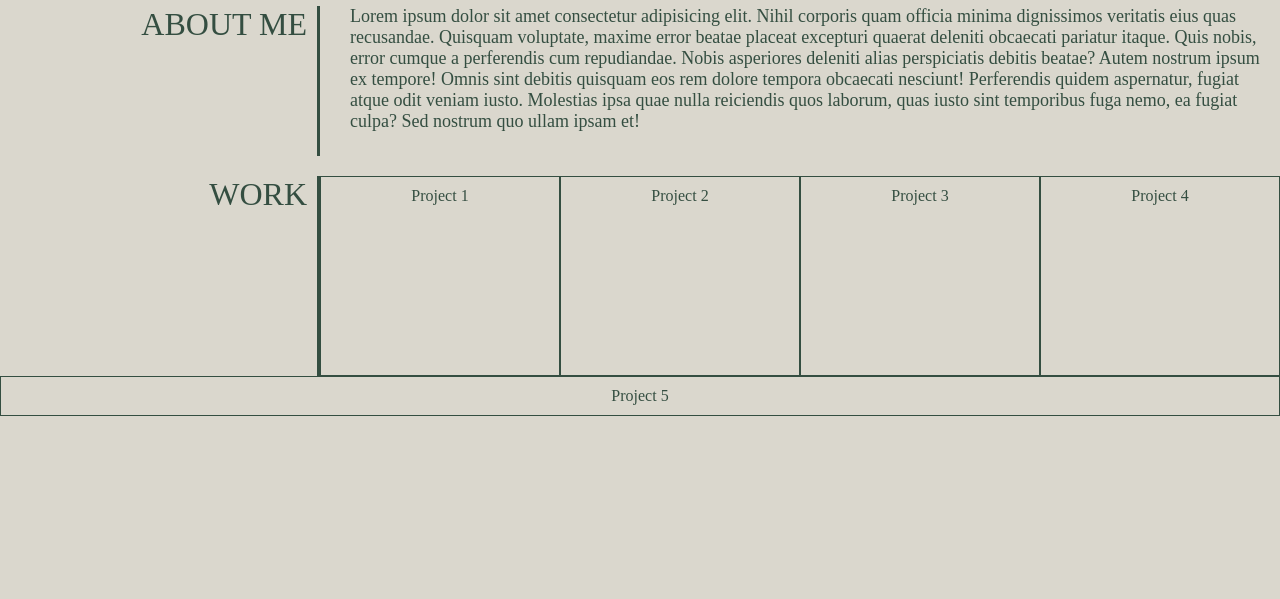
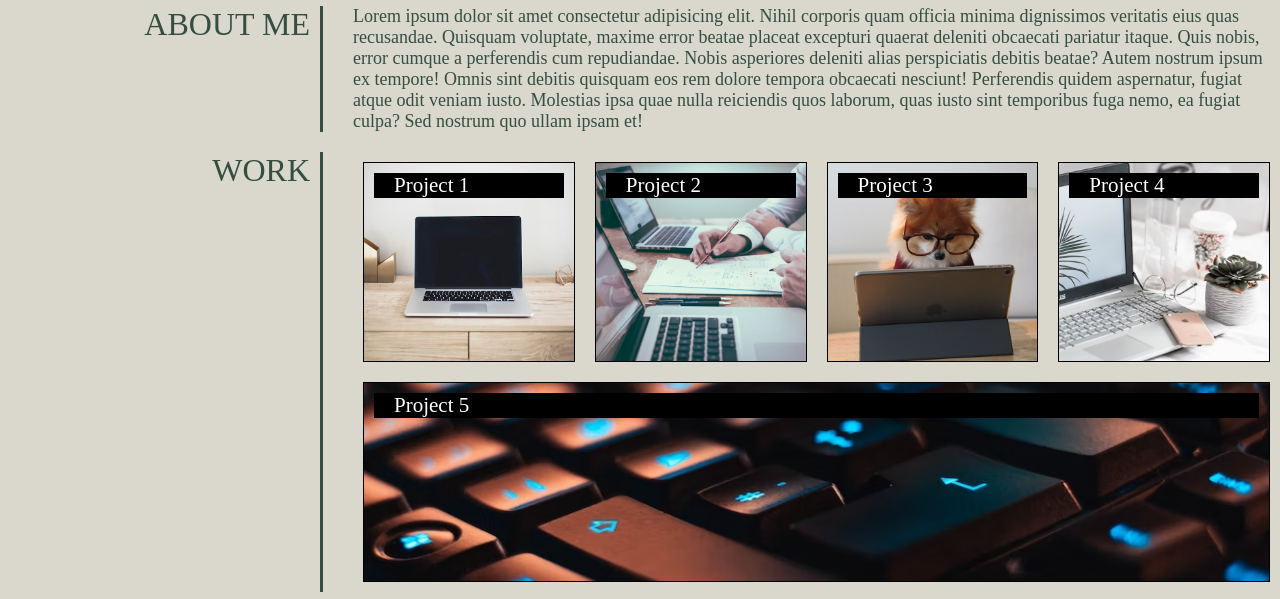
Before and after one commit to EricKim86/EricKim-Portfolio, a plain HTML site: page index.html in a window 1280 px wide. Shown: the part 309-908 px from the top of the page. Before the commit the page ends 800 px from the top, so only its background shows below. Drawn offline with Linux system fonts and the light colour scheme.

Commit message:
added images to the work section, updated the layout, added text over work images.

```diff
--- a/assets/css/style.css
+++ b/assets/css/style.css
@@ -30,6 +30,7 @@ p {
     padding: 0 20px 0 0;
     background-color: #dad7cd;
     color: #344e41;
+    text-align: right;
 }
 
 .nav {
@@ -89,6 +90,147 @@ p {
 /* Main section: About Me */
 .about-me {
     display: flex;
+    flex-wrap: wrap;
+    flex-direction: row;
+    justify-content: space-between;
+    padding: 10px 0;
+    width: 100%;
+    height: 100%;
+    color: #344e41;
+}
+
+#about-me-title {
+    display: flex;
+    justify-content: end;
+    align-items: top;
+    width: 25%;
+    height: 100%;
+    padding: 0 10px 0 100px;
+    font-size: 32px;
+    box-sizing: border-box;
+}
+
+#about-me-body{
+    display: flex;
+    align-items: top;
+    padding: 0 0 0 30px;
+    width: 75%;
+    height: 100%;
+    font-size: 18px;
+    border-left: solid #344e41;
+}
+
+/* Main section: Work */
+.work {
+    display: flex;
+    flex-direction: row;
+    flex-wrap: wrap;
+    justify-content: space-between;
+    padding: 10px 0;
+    width: 100%;
+    height: 100%;
+    color: #344e41;
+
+}
+
+#work-title {
+    display: flex;
+    justify-content: end;
+    align-items: top;
+    width: 25%;
+    height: 100%;
+    padding: 0 10px 0 100px;
+    font-size: 32px;
+    box-sizing: border-box;
+}
+
+#work-body {
+    display: flex;
+    flex-wrap: wrap;
+    align-items: top;
+    padding: 0 0 0 30px;
+    width: 75%;
+    height: 100%;
+    font-size: 18px;
+    border-left: solid #344e41;
+}
+.work header {
+    width: 100%;
+    padding: 0 0 0 20px;
+    background-color: black;
+    font-size: 21px;
+    color: white;
+    text-align: left;
+}
+
+#project-1 {
+    flex: 1 0 200px;
+    padding: 10px;
+    margin: 10px;
+    height: 200px;
+    text-align: center;
+    border: solid black;
+    border-width: 1px;
+    background-image: url("../images/computer-1.avif");
+    background-size: cover;
+    background-position: center;
+}
+
+#project-2 {
+    flex: 1 0 200px;
+    padding: 10px;
+    margin: 10px;
+    height: 200px;
+    text-align: center;
+    border: solid black;
+    border-width: 1px;
+    background-image: url("../images/computer-2.avif");
+    background-size: cover;
+    background-position: center;
+}
+
+#project-3 {
+    flex: 1 0 200px;
+    padding: 10px;
+    margin: 10px;
+    height: 200px;
+    text-align: center;
+    border: solid black;
+    border-width: 1px;
+    background-image: url("../images/computer-3.avif");
+    background-size: cover;
+    background-position: center;
+}
+
+#project-4 {
+    flex: 1 0 200px;
+    padding: 10px;
+    margin: 10px;
+    height: 200px;
+    text-align: center;
+    border: solid black;
+    border-width: 1px;
+    background-image: url("../images/computer-4.avif");
+    background-size: cover;
+    background-position: center;
+}
+
+#project-5 {
+    flex: 1 0 200px;
+    padding: 10px;
+    margin: 10px;
+    height: 200px;
+    text-align: center;
+    border: solid black;
+    border-width: 1px;
+    background-image: url("../images/computer-5.avif");
+    background-size: cover;
+    background-position: center;
+}
+
+/* Main section: Contact Me*/
+.contact-me {
+    display: flex;
     flex-direction: row;
     flex-flow: wrap;
     justify-content: space-between;
@@ -98,7 +240,7 @@ p {
     color: #344e41;
 }
 
-#about-me-title {
+#contact-me-title {
     display: flex;
     justify-content: end;
     align-items: top;
@@ -108,95 +250,20 @@ p {
     font-size: 32px;
     border-right: solid #344e41;
     box-sizing: border-box;
-}
 
-#about-me-body{
-    display: flex;
-    align-items: top;
-    padding: 0 0 0 30px;
-    width: 75%;
-    height: 150px;
-    font-size: 18px;
-}
+.nav ul li {
+    list-style-type: none;
+    display: inline;
+    margin-left: 25px;
+    }
 
-/* Main section: Work */
-.work {
-    display: flex;
-    flex-direction: row;
-    flex-flow: wrap;
-    justify-content: space-between;
-    padding: 10px 0;
-    width: 100%;
-    height: auto;
-    color: #344e41;
+.nav a {
+    color: white;
+    font-size: 30px;
+    text-decoration: underline;
 
-}
-
-#work-title {
-    display: flex;
-    justify-content: end;
-    align-items: top;
-    width: 25%;
-    height: 200px;
-    padding: 0 10px 0 100px;
-    font-size: 32px;
-    border-right: solid #344e41;
-    box-sizing: border-box;
-}
-
-.work-header {
-    display: flex;
-    justify-content: space-between;
-    padding: 60px;
-    background: #13293d;
-    color: #fff;
-}
-
-#project-1 {
-    flex: 1 0 200px;
-    padding: 10px;
-    text-align: center;
-    border-style: solid;
-    border-width: 1px;
-}
-
-#project-2 {
-    flex: 1 0 200px;
-    padding: 10px;
-    text-align: center;
-    border-style: solid;
-    border-width: 1px;
-}
-
-#project-3 {
-    flex: 1 0 200px;
-    padding: 10px;
-    text-align: center;
-    border-style: solid;
-    border-width: 1px;
-}
-
-#project-4 {
-    flex: 1 0 200px;
-    padding: 10px;
-    text-align: center;
-    border-style: solid;
-    border-width: 1px;
-}
-
-#project-5 {
-    flex: 1 0 200px;
-    padding: 10px;
-    text-align: center;
-    border-style: solid;
-    border-width: 1px;
-}
-
-/* Main section: Contact Me*/
-
-
-/* style & format classes */
-.text-right {
+/* style & format classes - unused*/
+/* .text-right {
     text-align: right;
 }
 
@@ -205,19 +272,19 @@ p {
 }
 
 .text-center {
-    text-align: center;
+    text-align: center; */
 }
 
 /* media query */
 
-@media screen and (max-width:1200px) {
-    #about-me #about-me-title{
-        width: 40%;
+@media screen and (max-width:768px) {
+    .about-me {
+        flex-direction: column;
     }
 }
 
-@media screen and (max-width:600px) {
-    #about-me #about-me-title{
-        width: 90%;
+@media screen and (max-width:768px) {
+    .work {
+        flex-direction: column;
     }
 }
--- a/index.html
+++ b/index.html
@@ -43,6 +43,7 @@
             <section id="work-title">
                 WORK
             </section>
+            <section id="work-body">
                 <section id="project-1">
                     <header>Project 1</header>
                 </section>
@@ -58,12 +59,25 @@
                 <section id="project-5">
                     <header>Project 5</header>
                 </section>
+            </section>
 
             </main>
         </section>
 
-        <section id="contact-me" class="contract-me">
+        <section class="contract-me">
+            <section id="contact-me-title">
+                CONTACT ME
+            </section>
 
+            <section id="contact-me-body">
+                <ul>
+                    <li><a href="#">555.555.5555</a></li>
+                    <li><a href="#">Email</a></li>
+                    <li><a href="#">GitHub</a></li>
+                    <li><a href="#">LinkIn</a></li>
+                    <li><a href="#">Facebook</a></li>
+                </ul>
+            </section>
         </section>
 
 
```
Also changed, not shown: assets/images/computer-1.avif (added), assets/images/computer-2.avif (added), assets/images/computer-3.avif (added), assets/images/computer-4.avif (added), assets/images/computer-5.avif (added). Lines whose indentation alone changed are shown as unchanged.
